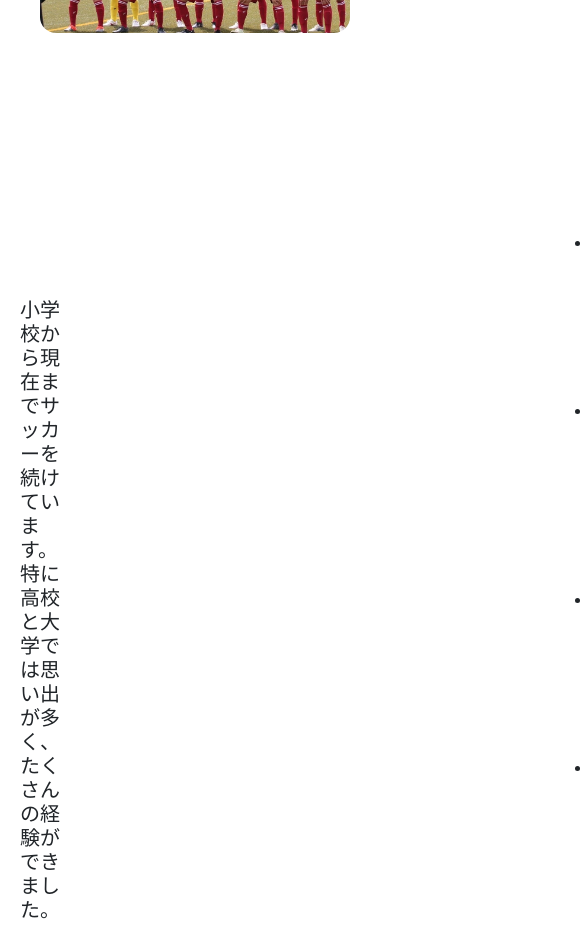
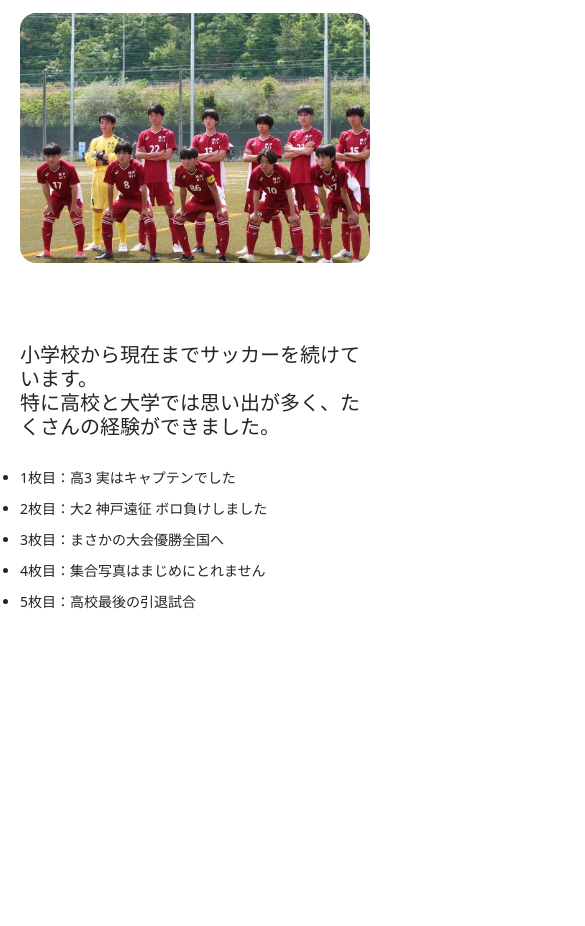
Before and after one commit to o-shinichi/my-introduce, a plain HTML site: page soccer.html in a window 390 px wide. Shown: the part 1071-1997 px from the top of the page, 585 px wide, since content can reach past the window. After the commit the page ends 1713 px from the top, so only its background shows below. Drawn offline with nearby package versions, Linux system fonts and the light colour scheme; some packages are replaced by stand-ins of ours.

Commit message:
soccerのレスポンシブ対応

```diff
--- a/soccer.html
+++ b/soccer.html
@@ -91,14 +91,16 @@ document.addEventListener('DOMContentLoaded', () => {
 </script>
 
 <style>
-    /* CSS - インタラクティブグリッド */
+    /* =========================
+   GRID（PC）
+========================= */
+
 .interactive-grid {
   display: grid;
   grid-template-columns: repeat(4, 1fr);
   grid-auto-rows: 200px;
   gap: 16px;
   padding: 40px;
-  /* background: #0a0a0a; */
 }
 
 .grid-item {
@@ -109,7 +111,7 @@ document.addEventListener('DOMContentLoaded', () => {
   transition: all 0.5s cubic-bezier(0.4, 0, 0.2, 1);
 }
 
-/* サイズバリエーション */
+/* サイズ */
 .grid-item[data-size="large"] {
   grid-column: span 2;
   grid-row: span 2;
@@ -132,6 +134,7 @@ document.addEventListener('DOMContentLoaded', () => {
   transition: transform 0.5s ease;
 }
 
+/* overlay */
 .item-overlay {
   position: absolute;
   inset: 0;
@@ -156,47 +159,33 @@ document.addEventListener('DOMContentLoaded', () => {
   transform: scale(1.1);
 }
 
-.item-overlay h3 {
-  color: #ffffff;
-  font-size: 20px;
-  margin: 0 0 8px 0;
-  transform: translateY(20px);
-  transition: transform 0.3s ease 0.1s;
+/* =========================
+   LIST（PC）
+========================= */
+
+.list {
+  display: flex;
+  align-items: flex-start;
+  justify-content: space-between;
+  gap: 80px;   /* ← 500pxやめた */
+  padding: 60px 40px;
 }
 
-.item-overlay p {
-  color: rgba(255, 255, 255, 0.7);
-  font-size: 14px;
+.list ul {
   margin: 0;
-  transform: translateY(20px);
-  transition: transform 0.3s ease 0.15s;
+  padding: 0;
 }
 
-.grid-item:hover .item-overlay h3,
-.grid-item:hover .item-overlay p {
-  transform: translateY(0);
+.list li {
+  margin-bottom: 10px;
 }
 
-.list{
-  display: flex;
-  align-items: center;
-  gap: 500px;
-}
+/* =========================
+   タブレット（1024px以下）
+========================= */
 
-ul{
-  margin: 0;
-  padding-right: 50px;
-  padding-top: 100px;
-}
-/* ホバー時にグリッドを拡張 */
-.grid-item.expanded {
-  grid-column: span 2 !important;
-  grid-row: span 2 !important;
-  z-index: 10;
-}
+@media (max-width: 1024px) {
 
-/* レスポンシブ対応 */
- @media (max-width: 1024px) {
   .interactive-grid {
     grid-template-columns: repeat(2, 1fr);
   }
@@ -204,12 +193,24 @@ ul{
   .grid-item[data-size="large"],
   .grid-item[data-size="medium"] {
     grid-column: span 2;
+    grid-row: span 1; /* ← 行をリセット */
+  }
+
+  .list {
+    gap: 40px;
   }
 }
 
+/* =========================
+   スマホ（640px以下）
+========================= */
+
 @media (max-width: 640px) {
+
   .interactive-grid {
     grid-template-columns: 1fr;
+    grid-auto-rows: 250px; /* 少し高さ調整 */
+    padding: 20px;
   }
 
   .grid-item[data-size="large"],
@@ -219,8 +220,10 @@ ul{
     grid-row: span 1;
   }
 
-
+  /* 🔥 ここ重要 */
   .list {
+    flex-direction: column;   /* 縦並びにする */
+    gap: 20px;
     padding: 20px;
     margin: 40px auto;
   }
@@ -232,7 +235,6 @@ ul{
   .list li {
     font-size: 14px;
   }
+}
 
-
-}
 </style>
```
